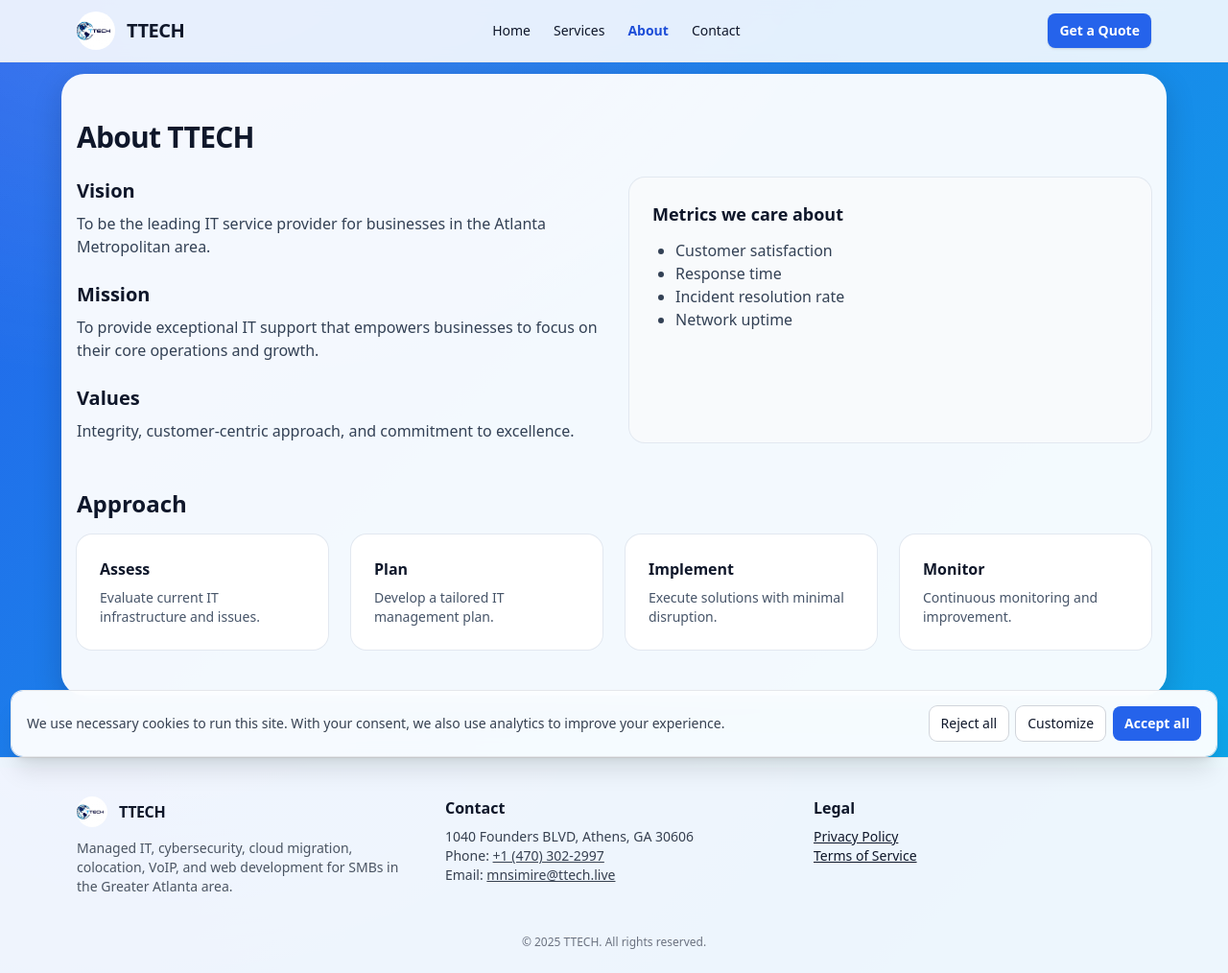
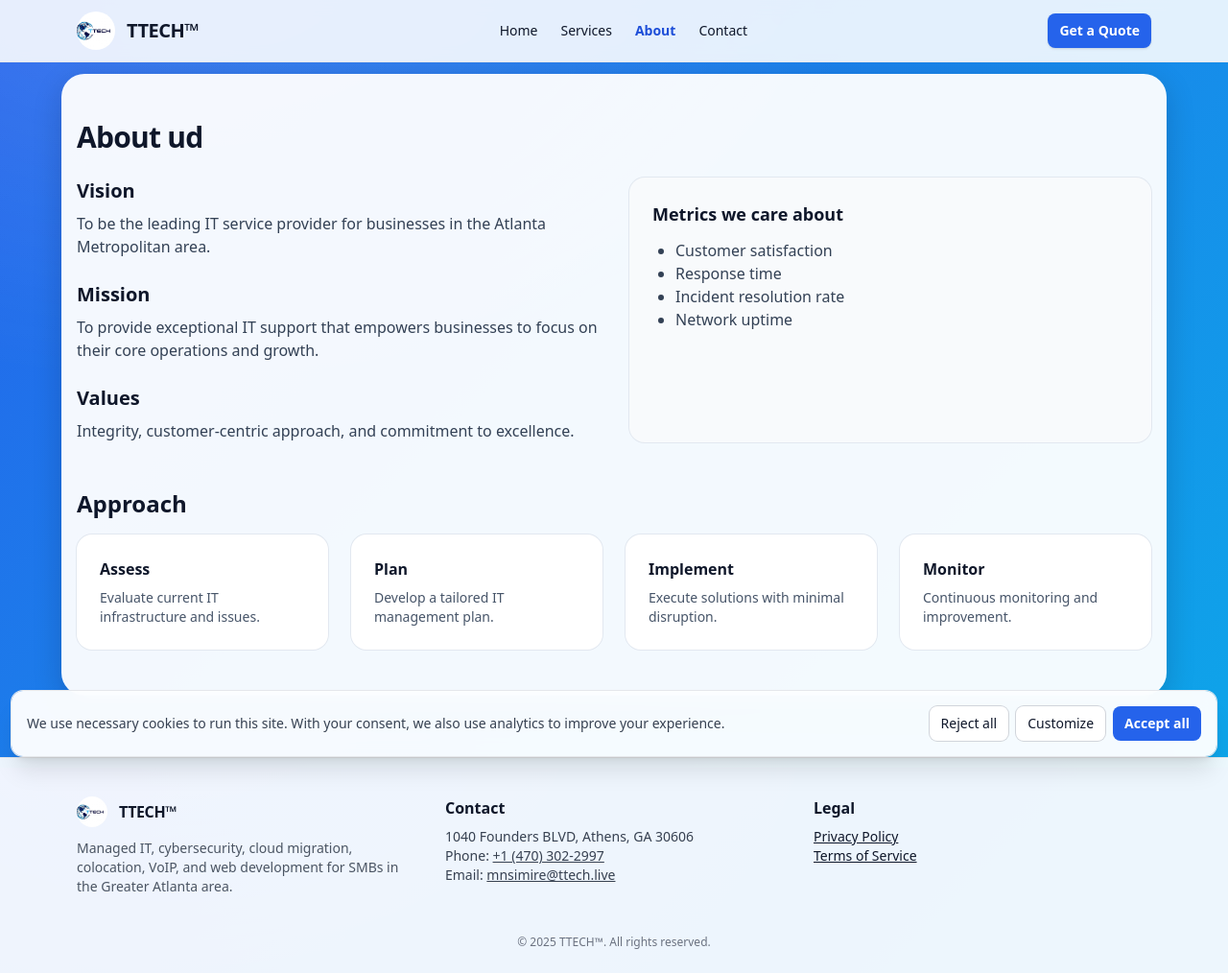
Before and after one commit to Tool-Go/KOKO-tech, a website: page public/about.html in a window 1280 px wide. Shown: the whole page at 96% size. Drawn offline with nearby package versions, Linux system fonts and the light colour scheme.

Commit message:
tMise a jour Moussa

```diff
--- a/public/about.html
+++ b/public/about.html
@@ -1,7 +1,7 @@
 <!doctype html>
 <html lang="en"><head><meta charset="utf-8">
 <meta name="viewport" content="width=device-width, initial-scale=1">
-<title>TTECH — Managed IT & Cybersecurity</title>
+<title>TTECH™ — Managed IT & Cybersecurity</title>
 <meta name="description" content="Managed IT, cybersecurity, cloud migration, colocation, VoIP, and web development for SMBs in the Greater Atlanta area.">
 <link rel="icon" type="image/png" href="/assets/ttech-logo.jpeg">
 <!-- Tailwind correct CDN -->
@@ -20,7 +20,7 @@
   <div class="max-w-6xl mx-auto px-4 py-3 flex items-center justify-between">
     <a href="/index.html" class="flex items-center gap-3">
       <img src="/assets/ttech-logo.jpeg" alt="TTECH logo" class="h-10 w-10 rounded-full object-cover">
-      <span class="font-extrabold text-xl tracking-tight">TTECH</span>
+      <span class="font-extrabold text-xl tracking-tight">TTECH™</span>
     </a>
     <nav class="hidden md:flex items-center gap-6 text-sm">
       <a class="hover:text-blue-700 " href="/index.html">Home</a>
@@ -39,7 +39,7 @@
 
 </header>
 <main class="max-w-6xl mx-auto px-4 py-12">
-  <h1 class="text-3xl font-extrabold tracking-tight">About TTECH</h1>
+  <h1 class="text-3xl font-extrabold tracking-tight">About ud</h1>
   <div class="mt-6 grid md:grid-cols-2 gap-8">
     <div>
       <h2 class="text-xl font-bold">Vision</h2>
@@ -71,7 +71,7 @@
     <div>
       <div class="flex items-center gap-3">
         <img src="/assets/ttech-logo.jpeg" alt="TTECH logo" class="h-8 w-8 rounded-full object-cover">
-        <div class="font-bold tracking-tight">TTECH</div>
+        <div class="font-bold tracking-tight">TTECH™</div>
       </div>
       <p class="text-sm text-gray-600 mt-3">Managed IT, cybersecurity, cloud migration, colocation, VoIP, and web development for SMBs in the Greater Atlanta area.</p>
     </div>
@@ -87,7 +87,7 @@
       <p class="text-sm"><a class="underline" href="/terms.html">Terms of Service</a></p>
     </div>
   </div>
-  <div class="text-center text-xs text-gray-500 pb-6">© <span id="year"></span> TTECH. All rights reserved.</div>
+  <div class="text-center text-xs text-gray-500 pb-6">© <span id="year"></span> TTECH™. All rights reserved.</div>
 </footer>
 <script>document.getElementById('year').textContent = new Date().getFullYear();</script>
 <div id="cookie-banner" class="hidden fixed inset-x-3 bottom-3 z-50 rounded-xl bg-white/90 shadow-xl ring-1 ring-gray-200 p-4 backdrop-blur">
```
Also changed, not shown: public/contact.html (+4 -6 lines), public/index.html (+2 -2 lines), public/services.html (+2 -1 lines).
